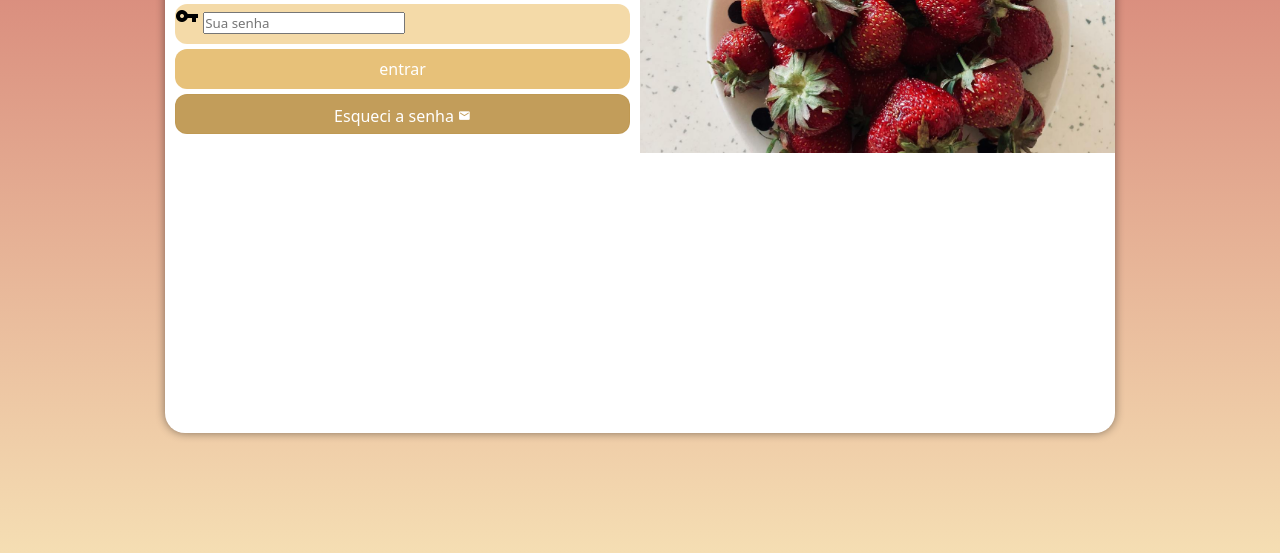
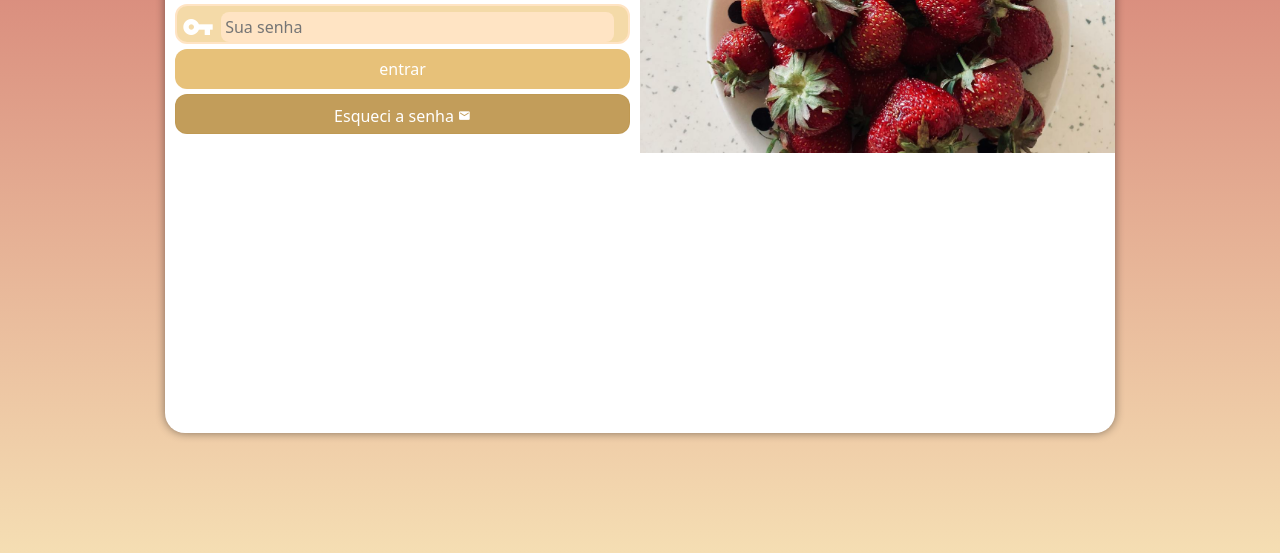
Before and after one commit to 1406giulia/projeto-login, a plain HTML site: page index.html in a window 1280 px wide. Shown: the part 247-800 px from the top of the page. Drawn offline with Linux system fonts and the light colour scheme.

Commit message:
projeto pronto

```diff
--- a/estilos/midia-query.css
+++ b/estilos/midia-query.css
@@ -8,6 +8,7 @@
 
     section#login{
     width: 80vw;
+    height: 280px;
    }
  section#login > div#imagem {
     float: left;
@@ -23,6 +24,7 @@ section#login > div#formulario {
 @media screen and (min-width: 992px){
    section#login{
     width: 950px;
+    height: 350px;
    }
    section#login > div#imagem{
 float: right;
--- a/estilos/style.css
+++ b/estilos/style.css
@@ -108,9 +108,31 @@ form > div.campo {
   height: 40px;
   border-radius: 12px;
   margin: 5px 0px;
+  border: 2px solid bisque;
 }
 
 
 div.campo >  label {
     display:none ;
 }
+div.campo > i {
+    color: white;
+
+    font-size: 2em;
+    width: 40px;
+    padding: 5px;
+    height:100%;
+}
+
+div.campo > input {
+     background-color: bisque;
+     font-size:1em;
+     width: calc(100% - 58px);
+     border: 0px;
+     border-radius: 8px;
+     padding: 4px;
+     transform: translateY(-10px);
+}
+div.campo > input:focus-within {
+background-color: white;
+}
```
